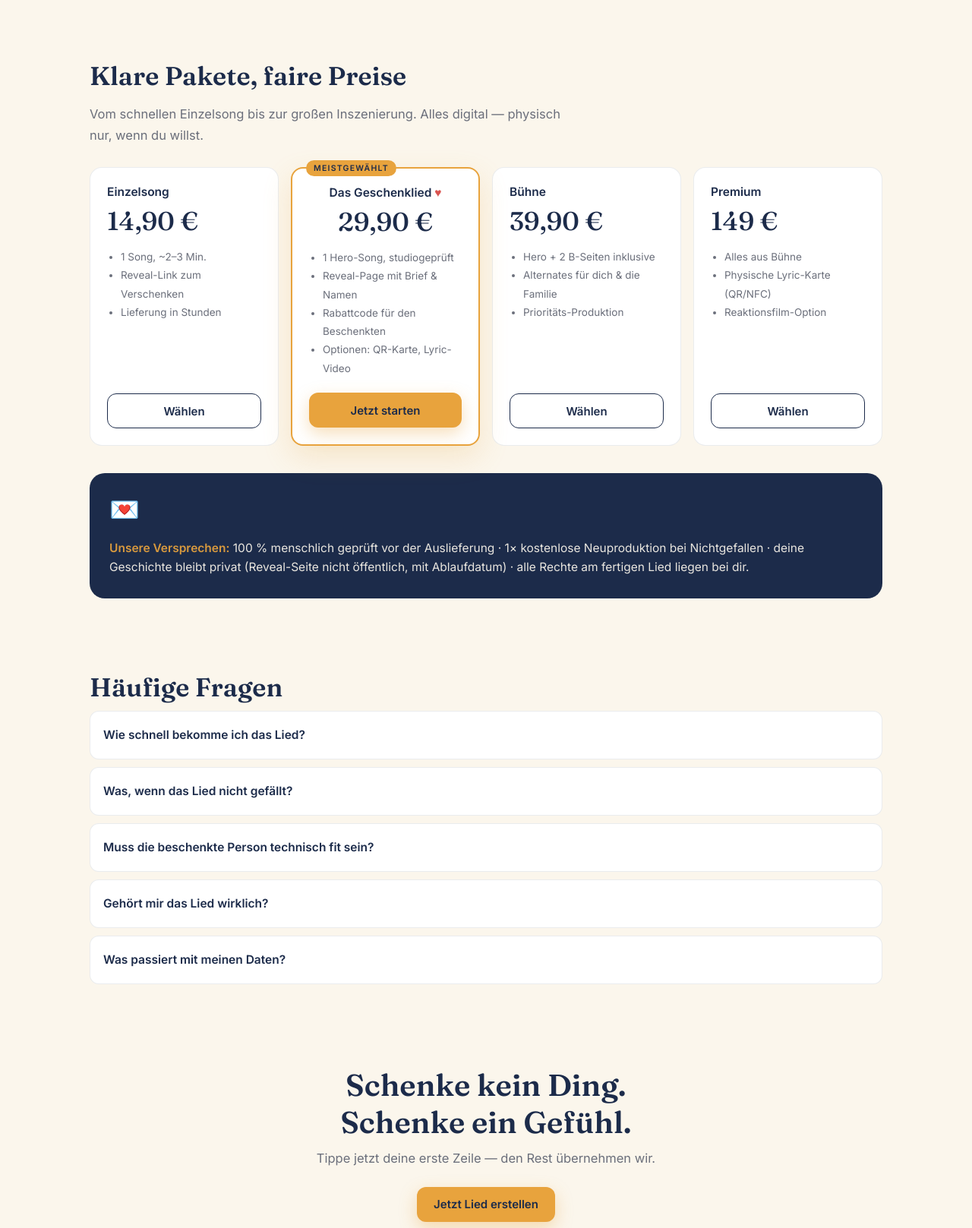
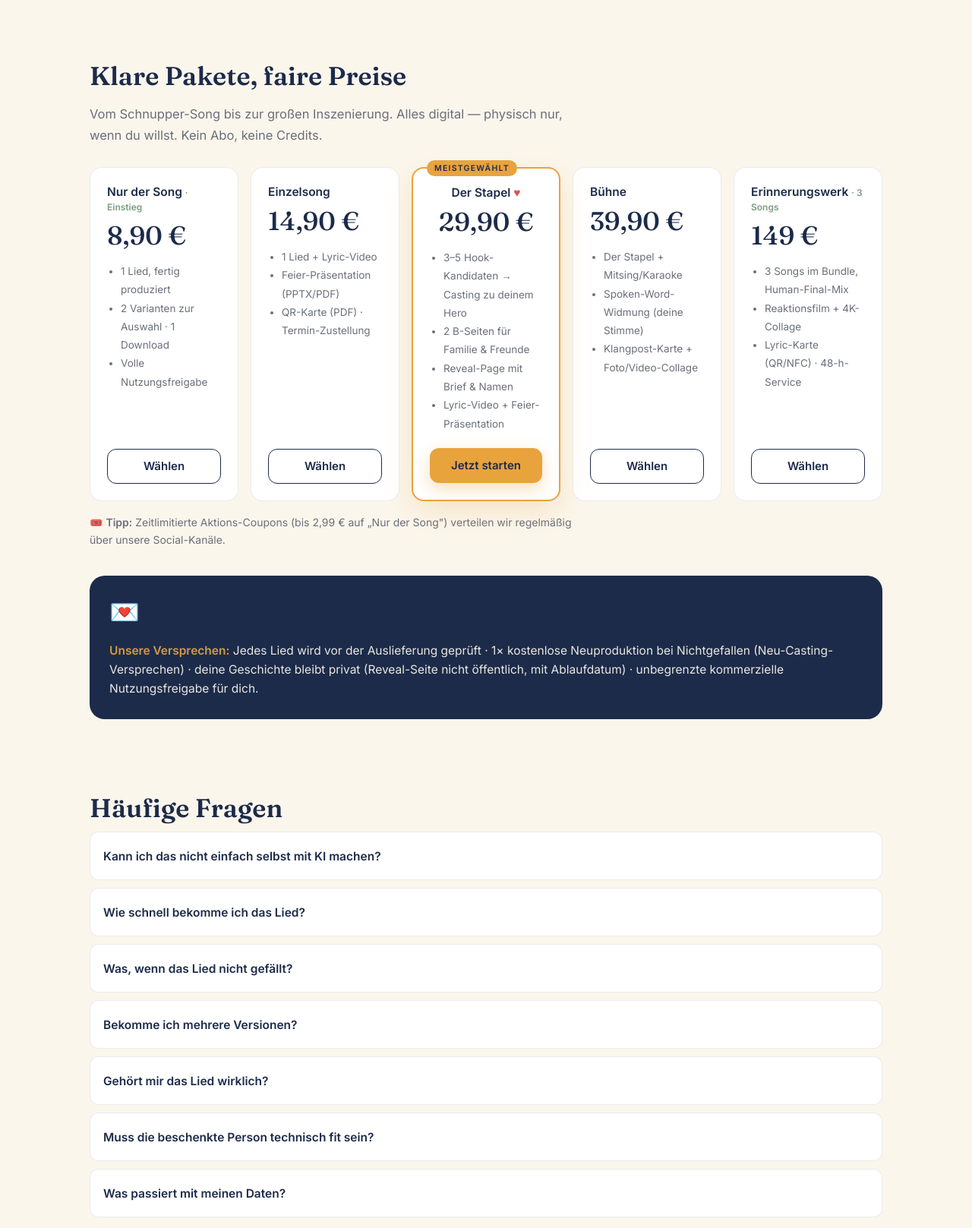
Before and after one commit to damangoworkshops-ui/liederpost-preview, a plain HTML site: page index.html in a window 1280 px wide. Shown: the part 1180-2797 px from the top of the page at 76% size. Drawn offline with Linux system fonts and the light colour scheme.

Commit message:
Landing v3: Einstieg 8,90 EUR, Features, KI-FAQ + JSON-LD, Claim-Fix (Nutzungsfreigabe)

```diff
--- a/index.html
+++ b/index.html
@@ -3,9 +3,8 @@
 <head>
 <meta charset="utf-8">
 <meta name="viewport" content="width=device-width, initial-scale=1, viewport-fit=cover">
-<meta name="robots" content="noindex, nofollow">
 <meta name="theme-color" content="#FBF6EC">
-<meta name="description" content="Liederpost — Aus deiner Geschichte wird ein persönliches Geschenklied. In Stunden fertig, 100% geprüft, ab 29,90 €.">
+<meta name="description" content="Liederpost — Aus deiner Geschichte wird dein persönliches Geschenklied. Fertig in Stunden, geprüft, ab 8,90 €. Kein Abo, kein Selbermachen.">
 <title>Liederpost — Dein persönliches Geschenklied</title>
 <link href="https://fonts.googleapis.com/css2?family=Fraunces:opsz,wght@9..144,500;9..144,600;9..144,700&family=Inter:wght@400;500;600&display=swap" rel="stylesheet">
 <style>
@@ -57,7 +56,7 @@
   .occ { display:flex; gap:10px; flex-wrap:wrap; margin-top:22px; }
   .chip { border:1.5px solid rgba(28,43,74,.16); border-radius:999px; padding:10px 17px; font-size:14.5px; background:#fff; }
   .chip.hot { border-color:var(--coral); color:var(--coral); }
-  .prices { display:grid; grid-template-columns:repeat(auto-fit,minmax(210px,1fr)); gap:16px; margin-top:28px; align-items:stretch; }
+  .prices { display:grid; grid-template-columns:repeat(auto-fit,minmax(190px,1fr)); gap:16px; margin-top:28px; align-items:stretch; }
   .price { background:#fff; border:1px solid rgba(28,43,74,.09); border-radius:16px; padding:22px; display:flex; flex-direction:column; gap:8px; }
   .price.hero { border:2px solid var(--gold); position:relative; box-shadow:0 14px 38px rgba(232,163,61,.2); }
   .price.hero:before { content:"MEISTGEWÄHLT"; position:absolute; top:-11px; left:18px; background:var(--gold); color:var(--ink); font-size:10.5px; font-weight:700; letter-spacing:.12em; padding:4px 10px; border-radius:999px; }
@@ -100,6 +99,21 @@
     footer .cols { flex-direction:column; gap:14px; }
   }
 </style>
+<script type="application/ld+json">
+{
+  "@context": "https://schema.org",
+  "@type": "FAQPage",
+  "mainEntity": [
+    {"@type":"Question","name":"Kann ich das nicht einfach selbst mit KI machen?","acceptedAnswer":{"@type":"Answer","text":"Kannst du — wenn du prompten, Songtexte schreiben und Ergebnisse bewerten möchtest. Bei Liederpost erzählst du in 2 Minuten deine Geschichte und bekommst ein fertiges, geprüftes Geschenklied: mit korrekter Aussprache der Namen, Reveal-Seite, Lyric-Video und allem drumherum. Kein Abo, kein Selbermachen, ein Preis."}},
+    {"@type":"Question","name":"Wie schnell bekomme ich das Lied?","acceptedAnswer":{"@type":"Answer","text":"In der Regel innerhalb weniger Stunden (Standard ≤ 2 Stunden, im Dezember ≤ 4 Stunden). Vor dem 24.12. empfehlen wir mindestens 3 Tage Vorlauf."}},
+    {"@type":"Question","name":"Was, wenn das Lied nicht gefällt?","acceptedAnswer":{"@type":"Answer","text":"Unser Neu-Casting-Versprechen: einmal kostenlos neu produzieren lassen, ohne Begründung (14 Tage). Zusätzlich wird jedes Lied vor der Auslieferung geprüft."}},
+    {"@type":"Question","name":"Bekomme ich mehrere Versionen?","acceptedAnswer":{"@type":"Answer","text":"Ja: Bei 'Nur der Song' erhältst du 2 Varianten zur Auswahl (1 Download inklusive). Beim Stapel sogar 3–5 Hook-Kandidaten zum Casting deines Favoriten."}},
+    {"@type":"Question","name":"Gehört mir das Lied wirklich?","acceptedAnswer":{"@type":"Answer","text":"Du erhältst die unbegrenzte kommerzielle Nutzungsfreigabe für dein Lied — es wird exklusiv für dich gefertigt. Die Reveal-Seite bleibt 90 Tage aktiv und ist verlängerbar."}},
+    {"@type":"Question","name":"Muss die beschenkte Person technisch fit sein?","acceptedAnswer":{"@type":"Answer","text":"Nein. Sie bekommt einen Link (oder die QR-Karte) und tippt auf 'Öffnen'. Der Rest passiert von selbst — ohne Konto, ohne App."}},
+    {"@type":"Question","name":"Was passiert mit meinen Daten?","acceptedAnswer":{"@type":"Answer","text":"Deine Geschichte wird nur für die Produktion verwendet und spätestens nach 3 Monaten gelöscht. Reveal-Seiten sind privat (nicht auffindbar) und laufen automatisch ab."}}
+  ]
+}
+</script>
 </head>
 <body>
 
@@ -117,7 +131,7 @@
 </div></header>
 
 <div class="wrap">
-  <div class="previewnote">— Preview v2 · läuft auf Stellvertreter-Domain (final: liederpost.de) —</div>
+  <div class="previewnote">— Entwurf · Landing v3 (mobile-first) —</div>
 
   <div class="hero">
     <div class="text">
@@ -125,13 +139,13 @@
       <h1>Du erzählst.<br>Wir singen.</h1>
       <p class="sub">Aus deiner Geschichte wird ein echtes Lied — mit Namen, Anekdoten und Gefühl. Perfekt für Menschen, die schon alles haben.</p>
       <div style="margin-top:24px; display:flex; gap:12px; flex-wrap:wrap;">
-        <a class="btn primary" href="#pakete">Lied erstellen — ab 29,90 €</a>
+        <a class="btn primary" href="#pakete">Lied erstellen — ab 8,90 €</a>
         <a class="btn ghost" href="#so">So funktioniert's</a>
       </div>
       <div class="trust">
-        <span>✓ <b>100 %</b> geprüft &amp; freigegeben</span>
+        <span>✓ <b>Jedes Lied</b> geprüft &amp; freigegeben</span>
         <span>✓ <b>Lieferung</b> in Stunden</span>
-        <span>✓ <b>Diskret</b> — dein Lied gehört dir</span>
+        <span>✓ <b>Kein Abo</b> — ein Preis, dein Lied</span>
       </div>
     </div>
     <div class="art">
@@ -149,7 +163,7 @@
     <div class="steps">
       <div class="step"><div class="num">1</div><h3>Erzählen</h3><p>Name, Anlass, 2–3 Anekdoten — tippen oder einsprechen. Unser Assistent fragt nur, was er wirklich braucht.</p></div>
       <div class="step"><div class="num">2</div><h3>Wir singen</h3><p>Maschine &amp; Handwerk: dein Song entsteht in Minuten, wird von uns geprüft und poliert — professionell produziert.</p></div>
-      <div class="step"><div class="num">3</div><h3>Verschenken</h3><p>Persönliche Reveal-Seite zum Überraschen — auf Wunsch mit QR-Karte zum Ausdrucken oder Verschenken.</p></div>
+      <div class="step"><div class="num">3</div><h3>Verschenken</h3><p>Persönliche Reveal-Seite zum Überraschen — auf Wunsch mit QR-Karte, Lyric-Video oder Feier-Präsentation.</p></div>
     </div>
   </section>
 
@@ -169,53 +183,62 @@
 
   <section id="pakete">
     <h2>Klare Pakete, faire Preise</h2>
-    <p class="lead">Vom schnellen Einzelsong bis zur großen Inszenierung. Alles digital — physisch nur, wenn du willst.</p>
+    <p class="lead">Vom Schnupper-Song bis zur großen Inszenierung. Alles digital — physisch nur, wenn du willst. Kein Abo, keine Credits.</p>
     <div class="prices">
+      <div class="price">
+        <div class="name">Nur der Song <span style="color:var(--sage); font-size:12px;">· Einstieg</span></div>
+        <div class="amount">8,90 €</div>
+        <ul><li>1 Lied, fertig produziert</li><li>2 Varianten zur Auswahl · 1 Download</li><li>Volle Nutzungsfreigabe</li></ul>
+        <a class="btn ghost" href="bestellflow.html">Wählen</a>
+      </div>
       <div class="price">
         <div class="name">Einzelsong</div>
         <div class="amount">14,90 €</div>
-        <ul><li>1 Song, ~2–3 Min.</li><li>Reveal-Link zum Verschenken</li><li>Lieferung in Stunden</li></ul>
-        <a class="btn ghost" href="#">Wählen</a>
+        <ul><li>1 Lied + Lyric-Video</li><li>Feier-Präsentation (PPTX/PDF)</li><li>QR-Karte (PDF) · Termin-Zustellung</li></ul>
+        <a class="btn ghost" href="bestellflow.html">Wählen</a>
       </div>
       <div class="price hero">
-        <div class="name">Das Geschenklied <span style="color:var(--coral)">♥</span></div>
+        <div class="name">Der Stapel <span style="color:var(--coral)">♥</span></div>
         <div class="amount">29,90 €</div>
-        <ul><li>1 Hero-Song, studiogeprüft</li><li>Reveal-Page mit Brief &amp; Namen</li><li>Rabattcode für den Beschenkten</li><li>Optionen: QR-Karte, Lyric-Video</li></ul>
-        <a class="btn primary" href="#">Jetzt starten</a>
+        <ul><li>3–5 Hook-Kandidaten → Casting zu deinem Hero</li><li>2 B-Seiten für Familie &amp; Freunde</li><li>Reveal-Page mit Brief &amp; Namen</li><li>Lyric-Video + Feier-Präsentation</li></ul>
+        <a class="btn primary" href="bestellflow.html">Jetzt starten</a>
       </div>
       <div class="price">
         <div class="name">Bühne</div>
         <div class="amount">39,90 €</div>
-        <ul><li>Hero + 2 B-Seiten inklusive</li><li>Alternates für dich &amp; die Familie</li><li>Prioritäts-Produktion</li></ul>
-        <a class="btn ghost" href="#">Wählen</a>
+        <ul><li>Der Stapel + Mitsing/Karaoke</li><li>Spoken-Word-Widmung (deine Stimme)</li><li>Klangpost-Karte + Foto/Video-Collage</li></ul>
+        <a class="btn ghost" href="bestellflow.html">Wählen</a>
       </div>
       <div class="price">
-        <div class="name">Premium</div>
+        <div class="name">Erinnerungswerk <span style="color:var(--sage); font-size:12px;">· 3 Songs</span></div>
         <div class="amount">149 €</div>
-        <ul><li>Alles aus Bühne</li><li>Physische Lyric-Karte (QR/NFC)</li><li>Reaktionsfilm-Option</li></ul>
-        <a class="btn ghost" href="#">Wählen</a>
+        <ul><li>3 Songs im Bundle, Human-Final-Mix</li><li>Reaktionsfilm + 4K-Collage</li><li>Lyric-Karte (QR/NFC) · 48-h-Service</li></ul>
+        <a class="btn ghost" href="bestellflow.html">Wählen</a>
       </div>
     </div>
+    <p class="lead" style="margin-top:16px; font-size:14px;">🎟️ <b>Tipp:</b> Zeitlimitierte Aktions-Coupons (bis 2,99 € auf „Nur der Song") verteilen wir regelmäßig über unsere Social-Kanäle.</p>
 
     <div class="band">
       <span class="emoji">💌</span>
-      <p><b>Unsere Versprechen:</b> 100 % menschlich geprüft vor der Auslieferung · 1× kostenlose Neuproduktion bei Nichtgefallen · deine Geschichte bleibt privat (Reveal-Seite nicht öffentlich, mit Ablaufdatum) · alle Rechte am fertigen Lied liegen bei dir.</p>
+      <p><b>Unsere Versprechen:</b> Jedes Lied wird vor der Auslieferung geprüft · 1× kostenlose Neuproduktion bei Nichtgefallen (Neu-Casting-Versprechen) · deine Geschichte bleibt privat (Reveal-Seite nicht öffentlich, mit Ablaufdatum) · unbegrenzte kommerzielle Nutzungsfreigabe für dich.</p>
     </div>
   </section>
 
   <section id="faq">
     <h2>Häufige Fragen</h2>
-    <details><summary>Wie schnell bekomme ich das Lied?</summary><p>In der Regel innerhalb weniger Stunden. Im Weihnachts-Peak vor dem 24.12. empfehlen wir, mindestens 3 Tage vorher zu bestellen.</p></details>
-    <details><summary>Was, wenn das Lied nicht gefällt?</summary><p>Einmal frei neu produzieren lassen — ohne Begründung. Zusätzlich prüft unser Team jedes Lied vor der Auslieferung auf Herz und Verstand.</p></details>
+    <details><summary>Kann ich das nicht einfach selbst mit KI machen?</summary><p>Kannst du — wenn du prompten, Songtexte schreiben und Ergebnisse bewerten möchtest. Bei uns erzählst du in 2 Minuten deine Geschichte und bekommst ein <b>fertiges, geprüftes Geschenklied</b>: mit korrekter Aussprache der Namen, Reveal-Seite, Lyric-Video und allem drumherum. Kein Abo, kein Selbermachen — ein Preis.</p></details>
+    <details><summary>Wie schnell bekomme ich das Lied?</summary><p>In der Regel innerhalb weniger Stunden (Standard ≤ 2 h, im Dezember ≤ 4 h). Vor dem 24.12. empfehlen wir mindestens 3 Tage Vorlauf.</p></details>
+    <details><summary>Was, wenn das Lied nicht gefällt?</summary><p>Unser <b>Neu-Casting-Versprechen</b>: 1× kostenlos neu produzieren, ohne Begründung (14 Tage). Zusätzlich prüfen wir jedes Lied vor der Auslieferung.</p></details>
+    <details><summary>Bekomme ich mehrere Versionen?</summary><p>Ja: Bei „Nur der Song" erhältst du <b>2 Varianten zur Auswahl</b> (1 Download inklusive). Beim Stapel sogar 3–5 Hook-Kandidaten zum Casting deines Favoriten.</p></details>
+    <details><summary>Gehört mir das Lied wirklich?</summary><p>Du erhältst die <b>unbegrenzte kommerzielle Nutzungsfreigabe</b> für dein Lied — es wird exklusiv für dich gefertigt. Die Reveal-Seite bleibt 90 Tage aktiv und ist verlängerbar.</p></details>
     <details><summary>Muss die beschenkte Person technisch fit sein?</summary><p>Nein. Sie bekommt einen Link (oder die QR-Karte) und tippt auf „Öffnen". Der Rest passiert von selbst — ohne Konto, ohne App.</p></details>
-    <details><summary>Gehört mir das Lied wirklich?</summary><p>Ja. Du erhältst dein Lied als Datei, die Reveal-Seite bleibt 12 Monate verfügbar — danach kannst du sie verlängern.</p></details>
-    <details><summary>Was passiert mit meinen Daten?</summary><p>Deine Geschichte wird nur für die Produktion verwendet. Reveal-Seiten sind privat (nicht google-bar) und laufen automatisch ab.</p></details>
+    <details><summary>Was passiert mit meinen Daten?</summary><p>Deine Geschichte wird nur für die Produktion verwendet und spätestens nach 3 Monaten gelöscht. Reveal-Seiten sind privat (nicht auffindbar) und laufen automatisch ab.</p></details>
   </section>
 
   <div class="final">
     <h2>Schenke kein Ding.<br>Schenke ein Gefühl.</h2>
     <p class="lead" style="margin:10px auto 24px;">Tippe jetzt deine erste Zeile — den Rest übernehmen wir.</p>
-    <a class="btn primary" href="#pakete">Jetzt Lied erstellen</a>
+    <a class="btn primary" href="bestellflow.html">Jetzt Lied erstellen</a>
   </div>
 
   <footer>
@@ -225,10 +248,10 @@
         Du erzählst. Wir singen.
       </div>
       <div>
-        <a href="#">Impressum</a><a href="#">Datenschutz</a><a href="#">AGB</a><a href="#">Widerruf</a>
+        <a href="#">Impressum</a><a href="#">Datenschutz</a><a href="#">AGB</a><a href="#">Widerruf</a><a href="bestellflow.html">App-Demo</a>
       </div>
       <div>
-        liederpost.de <span style="opacity:.5">(nach Domain-Registrierung)</span>
+        liederpost.de
       </div>
     </div>
     <div style="margin-top:14px; font-size:11.5px; opacity:.75; line-height:1.6;">
```
